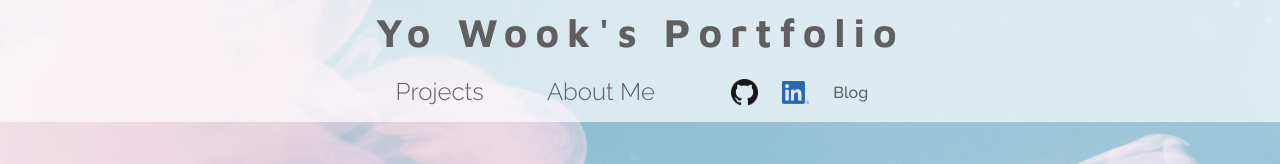
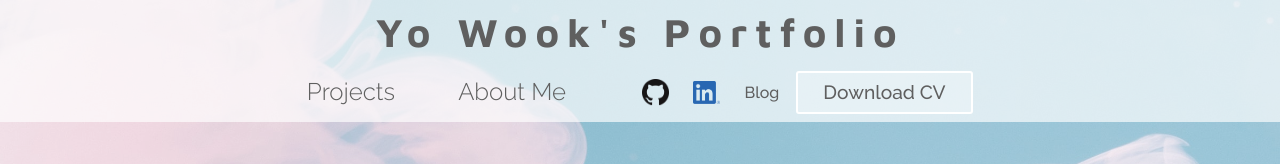
Before and after one commit to uk960214/PortfolioOfYoWook, a React (Create React App) app: page / in a window 1280 px wide. Shown: the top 164 px of the page. Built offline with nearby package versions, Linux system fonts and the light colour scheme.

Commit message:
add cv button

```diff
--- a/src/Containers/CardGrid/CardGrid.element.js
+++ b/src/Containers/CardGrid/CardGrid.element.js
@@ -2,8 +2,10 @@ import styled from "styled-components";
 
 export const GridContainer = styled.div`
   display: grid;
-  grid-template-columns: repeat(2, 1fr);
-  grid-gap: 5vh;
+  grid-template-columns: repeat(2, 39vw);
+  grid-gap: 2vh;
 `;
 
 export const CardGridSection = styled.section``;
+
+export const GridItemWrapper = styled.div``;
--- a/src/Containers/InfoSection/InfoSection.elements.js
+++ b/src/Containers/InfoSection/InfoSection.elements.js
@@ -31,7 +31,7 @@ export const SocialLink = styled.a`
   }
 `;
 
-export const ResumeButton = styled.button`
+export const ResumeButton = styled.a`
   padding: 1vh 2vw;
 
   border-radius: 3px;
@@ -43,7 +43,8 @@ export const ResumeButton = styled.button`
 
   font-size: 1.2rem;
   font-family: "Raleway", sans-serif;
-
+  color: #5f5f5f;
+  text-decoration: none;
   &:hover {
     background-color: #ffffff99;
     transform: scale(1.05);
--- a/src/Containers/InfoSection/InfoSection.js
+++ b/src/Containers/InfoSection/InfoSection.js
@@ -8,6 +8,7 @@ import {
 
 import github from "../../images/stacks/GithubLogo.png";
 import linkedIn from "../../images/LiLogo.png";
+import resume from "../../data/Yo Wook Kim(CV - English).pdf";
 
 const InfoSection = () => {
   return (
@@ -27,7 +28,9 @@ const InfoSection = () => {
             Blog
           </SocialLink>
         </SocialLinksWrapper>
-        {/* <ResumeButton>Download Resume</ResumeButton> */}
+        <ResumeButton href={resume} download>
+          Download CV
+        </ResumeButton>
       </InfoContainer>
     </>
   );
```
Also changed, not shown: 1 other file (tests, documents, lock files or other folders).
